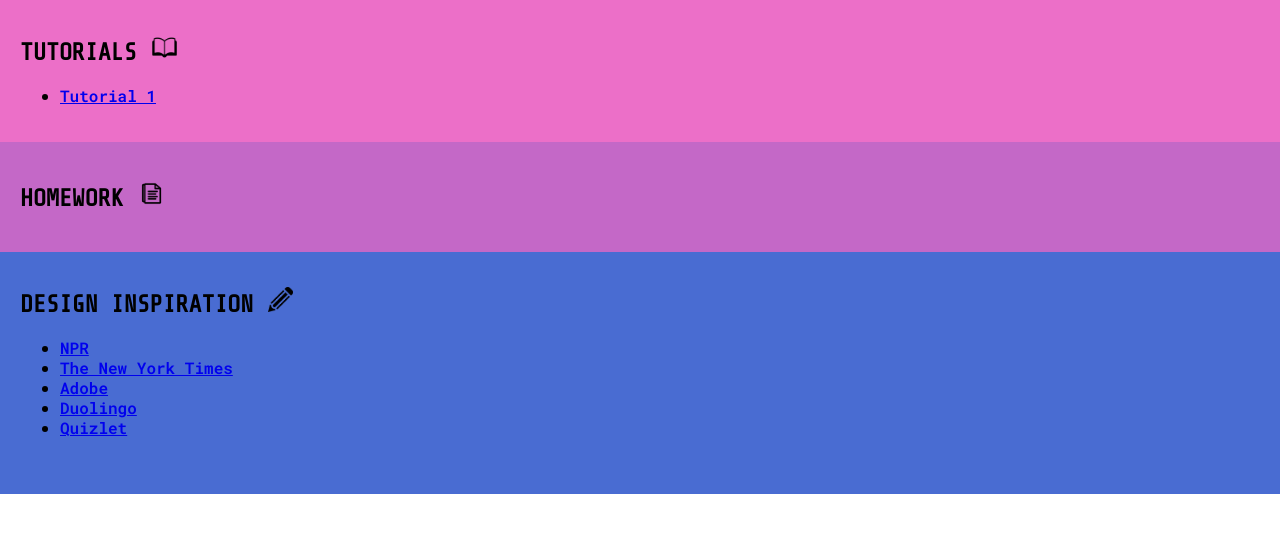
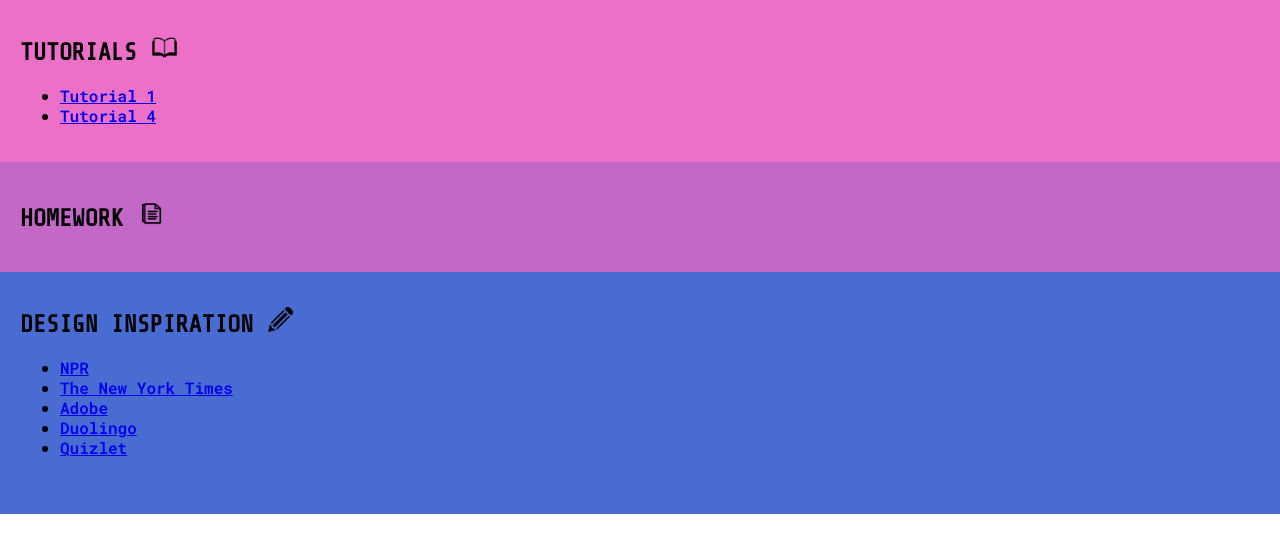
Before and after one commit to sg2025nu/CS-130, a plain HTML site: page index.html in a window 1280 px wide. Shown: the part 126-678 px from the top of the page. Drawn offline with nearby package versions, Linux system fonts and the light colour scheme; files whose address does not match are found by name.

Commit message:
link tutorial 4 to homepage

```diff
--- a/index.html
+++ b/index.html
@@ -18,6 +18,7 @@
                 </span></h2>
                 <ul>
                     <li><a href="../CS 130/tutorials/tutorial01/index.html">Tutorial 1</a></li>
+                    <li><a href="../CS 130/tutorials/tutorial04/index.html">Tutorial 4</a></li>
                 </ul>
             </section>
             <section id="homework">
```
